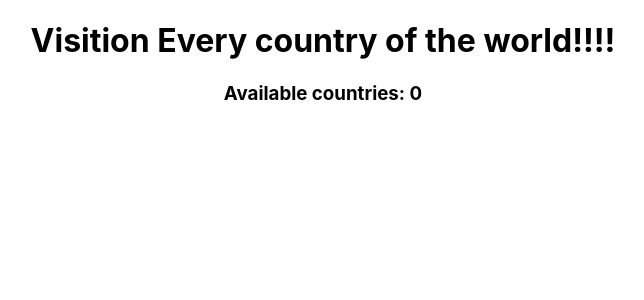
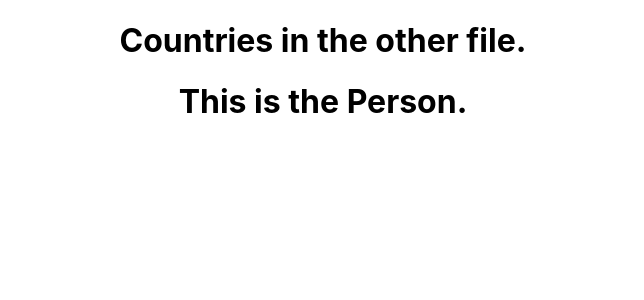
Before and after one commit to partho2589/react-rest-countries, a React (Create React App) app: page / in a window 1280 px wide. Shown: the top 300 px of the page, without its empty margins (317-961 px from the left). Built offline with nearby package versions, Linux system fonts and the light colour scheme; no server answers.

Commit message:
added component files

```diff
--- a/src/App.js
+++ b/src/App.js
@@ -1,16 +1,19 @@
 import logo from './logo.svg';
 import './App.css';
 import { useEffect, useState } from 'react';
+import Countries from './component/Counteries/Countries';
+import Person from './component/Person/Person';
 
 function App() {
   return (
     <div className="App">
-      <LoadContries> </LoadContries>
+     <Countries></Countries>
+     <Person></Person>
     </div>
   );
 }
 
-function LoadContries (){
+/* function LoadCountries (){
   const [countries, setcountries] = useState([]);
 
   useEffect( () => {
@@ -25,8 +28,20 @@ function LoadContries (){
     <div>
       <h1> Visition Every country of the world!!!!</h1>
       <h3> Available countries: {countries.length}</h3>
+      {
+       countries.map(country => <Country name = {country.name.common} population = {country.population}></Country>)
+      }
     </div>
   )
 }
 
+function Country (props){
+  return (
+    <div>
+      <h2> Name: {props.name}</h2>
+      <h3>Population: {props.population}</h3>
+    </div>
+  )
+} */
+
 export default App;
--- /dev/null
+++ b/src/component/Counteries/Countries.js
@@ -0,0 +1,11 @@
+import React from 'react';
+
+const Countries = () => {
+    return (
+        <div>
+            <h1> Countries in the other file.</h1>
+        </div>
+    );
+};
+
+export default Countries;
--- /dev/null
+++ b/src/component/Person/Person.js
@@ -0,0 +1,11 @@
+import React from 'react';
+
+const Person = () => {
+    return (
+        <div>
+            <h1> This is the Person.</h1>
+        </div>
+    );
+};
+
+export default Person;
```
Also changed, not shown: src/component/Counteries/Countries.css (added), src/component/Person/Person.css (added).
